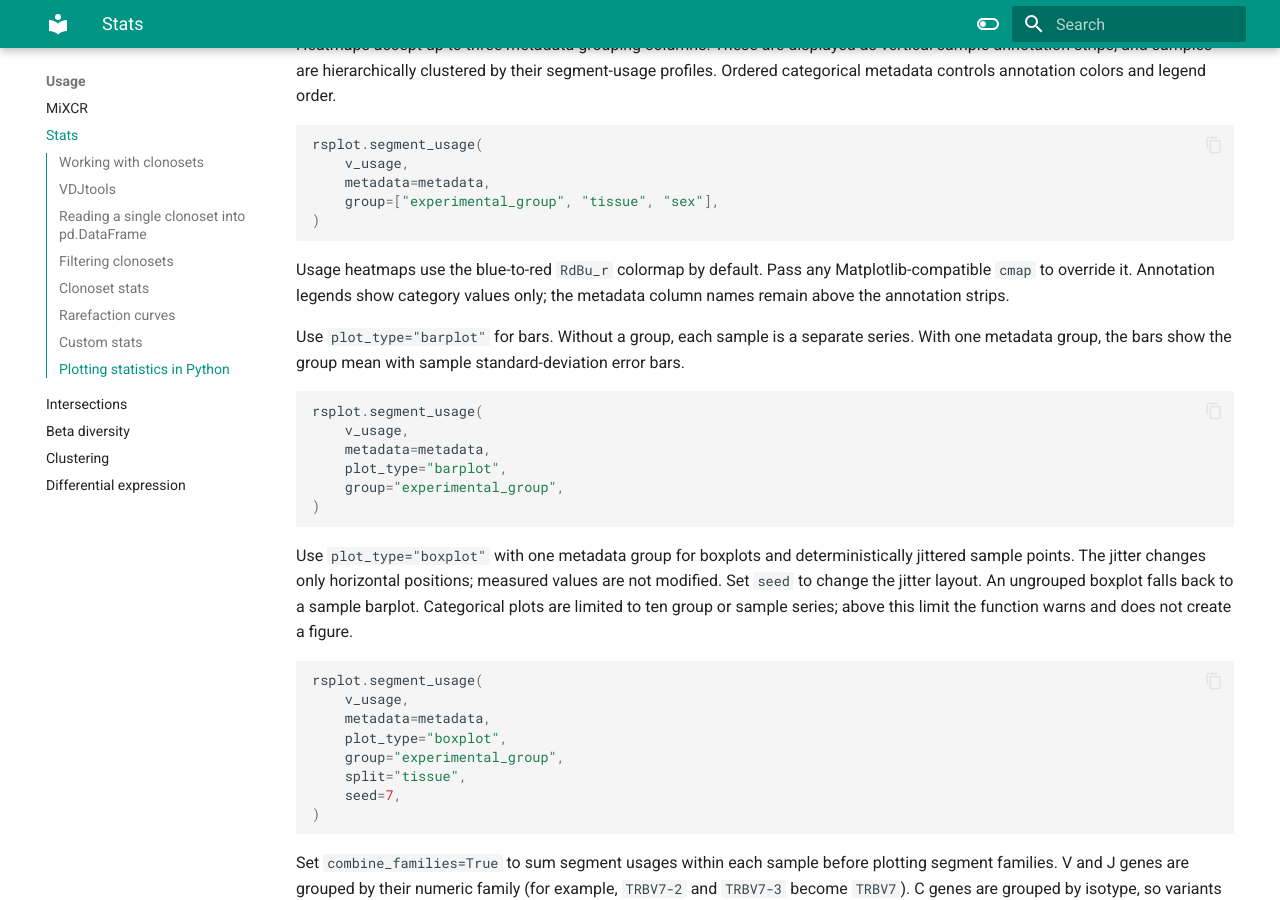
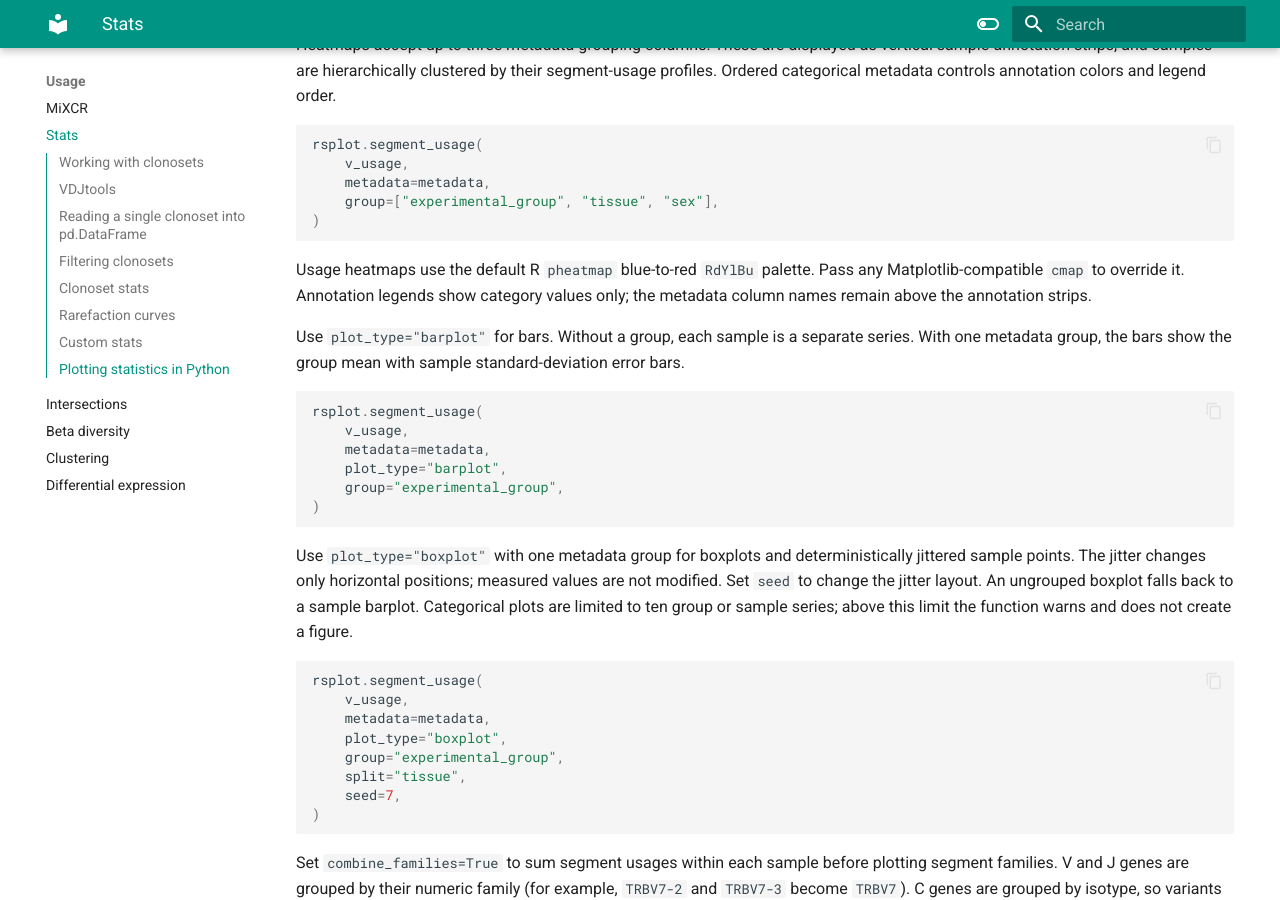
Before and after one commit to mmjmike/repseq, an MkDocs documentation site: the page built from docs/usage_stats.md, in a window 1280 px wide and 900 px high, scrolled down 11175 px. Built offline with MkDocs 1.6.1 and Material for MkDocs 9.7.7, drawn with Linux system fonts in a browser that asks for light colours.

Commit message:
update color scheme for heatmaps

````diff
--- a/docs/usage_stats.md
+++ b/docs/usage_stats.md
@@ -512,9 +512,10 @@ rsplot.segment_usage(
 )
 ```
 
-Usage heatmaps use the blue-to-red `RdBu_r` colormap by default. Pass any
-Matplotlib-compatible `cmap` to override it. Annotation legends show category
-values only; the metadata column names remain above the annotation strips.
+Usage heatmaps use the default R `pheatmap` blue-to-red `RdYlBu` palette.
+Pass any Matplotlib-compatible `cmap` to override it. Annotation legends
+show category values only; the metadata column names remain above the annotation
+strips.
 
 Use `plot_type="barplot"` for bars. Without a group, each sample is a separate
 series. With one metadata group, the bars show the group mean with sample
````
Also changed, not shown: docs/usage_beta.md (+3 -2 lines), 2 other files.
